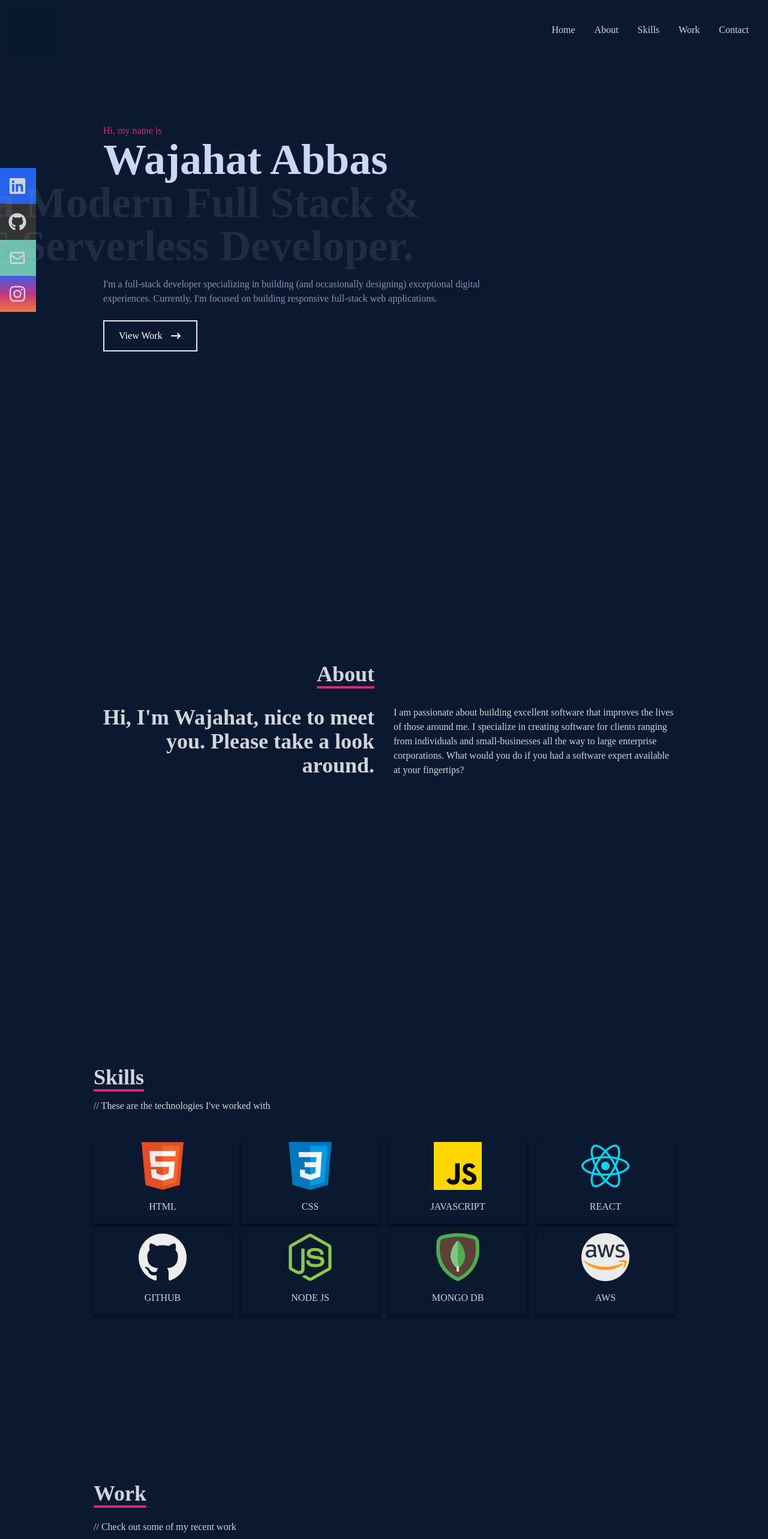
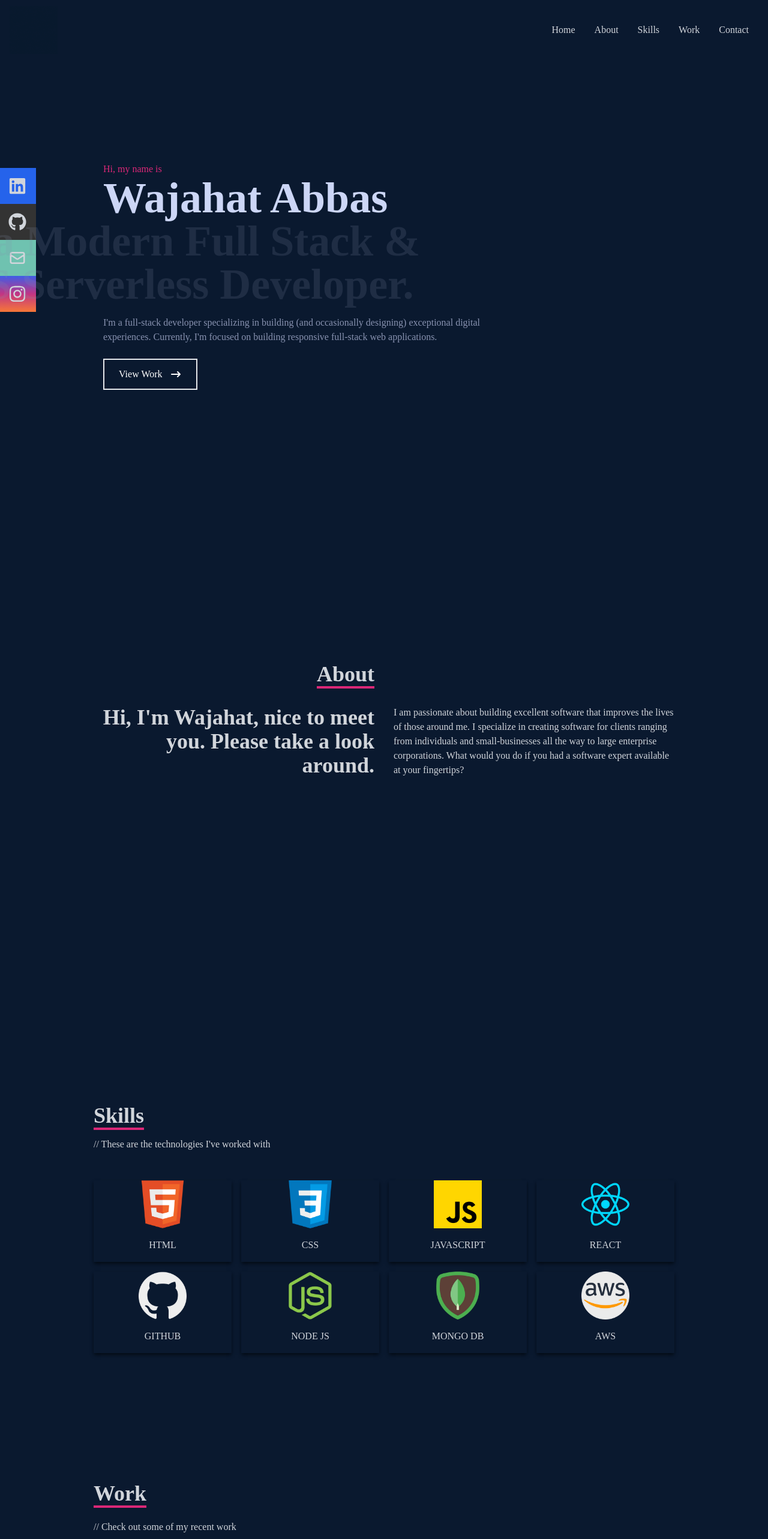
Before and after one commit to wajahatabbas27/My-Portfolio-Web., a React (Create React App) app: page / in a window 1280 px wide. Shown: the top 2566 px of the page at 60% size. Built offline with nearby package versions, Linux system fonts and the light colour scheme.

Commit message:
added the padding top for mobile small screen

```diff
--- a/src/components/Contact.tsx
+++ b/src/components/Contact.tsx
@@ -4,7 +4,7 @@ const Contact = () => {
   return (
     <div
       id='contact'
-      className='w-full h-screen bg-[#0a192f] flex justify-center items-center p-4 '
+      className='w-full h-screen bg-[#0a192f] flex justify-center items-center p-4 pt-32 xs:pt-0'
     >
       <form
         action='https://getform.io/f/975fd7f9-680c-418f-b7cb-00590368d1ea'
--- a/src/components/Home.tsx
+++ b/src/components/Home.tsx
@@ -3,7 +3,7 @@ import { HiArrowNarrowRight } from "react-icons/hi";
 
 const Home = () => {
   return (
-    <div id='home' className='bg-[#0a192f] h-screen w-full'>
+    <div id='home' className='bg-[#0a192f] h-screen w-full  pt-32 xs:pt-0 '>
       {/* Container */}
       <div className='max-w-[1000px] h-full mx-auto px-8 flex flex-col justify-center '>
         <p className='text-pink-600'>Hi, my name is</p>
--- a/src/components/Navbar.tsx
+++ b/src/components/Navbar.tsx
@@ -63,7 +63,7 @@ const Navbar = () => {
         className={
           !nav
             ? "hidden"
-            : "absolute bg-[#0a192f] top-0 left-0 w-full h-screen flex flex-col justify-center items-center"
+            : "absolute bg-[#0a192f]  top-0 left-0 w-full h-screen flex flex-col justify-center items-center "
         }
       >
         <li className='py-6 text-4xl'>
--- a/src/components/Skills.tsx
+++ b/src/components/Skills.tsx
@@ -11,7 +11,10 @@ import MONGO from "../assets/mongo.png";
 
 const Skills = () => {
   return (
-    <div id='skills' className='w-full h-screen bg-[#0a192f] text-gray-300  '>
+    <div
+      id='skills'
+      className='w-full h-screen bg-[#0a192f] text-gray-300  pt-32 xs:pt-0'
+    >
       {/* Container */}
       <div className='max-w-[1000px] mx-auto p-4 flex flex-col justify-center w-full h-full'>
         <div>
--- a/src/components/Work.tsx
+++ b/src/components/Work.tsx
@@ -6,7 +6,7 @@ const Work = () => {
   return (
     <div
       id='work'
-      className='w-full md:h-screen text-gray-300 bg-[#0a192f] py-8 sm:py-0'
+      className='w-full md:h-screen text-gray-300 bg-[#0a192f] py-8 sm:py-0 pt-32 xs:pt-0'
     >
       <div className='max-w-[1000px] mx-auto p-4 flex flex-col justify-center w-full h-full'>
         <div className='pb-8'>
```
